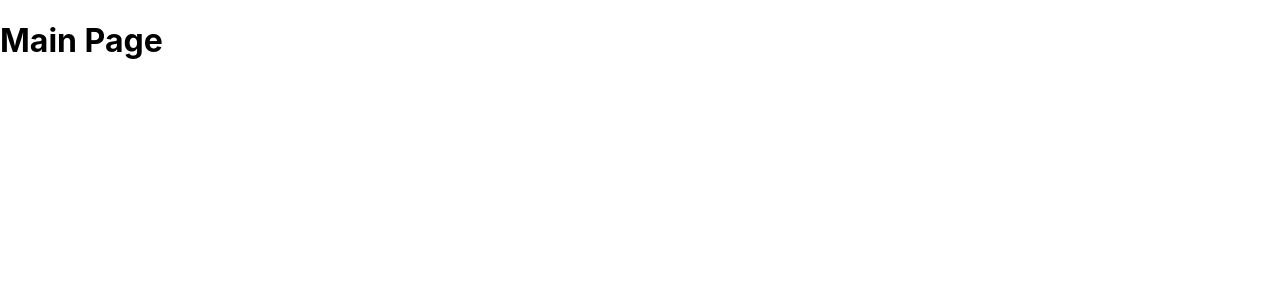
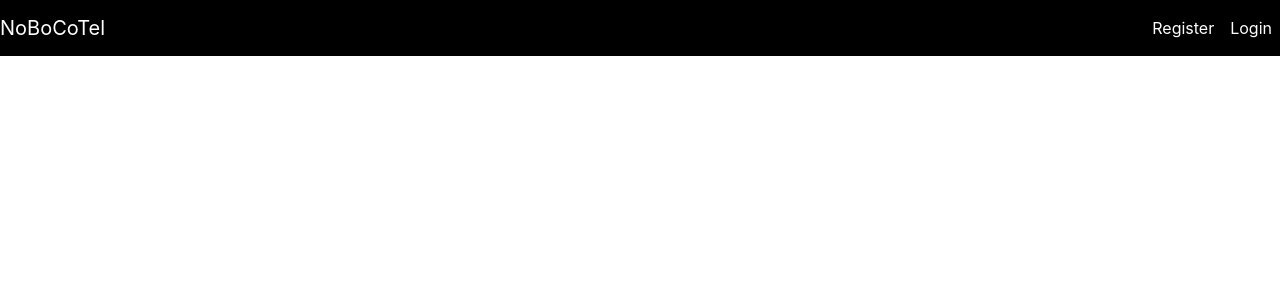
Before and after one commit to Labalbal191/HotelBooking, a React (Create React App) app in the folder client/: page / in a window 1280 px wide. Shown: the top 300 px of the page. Built offline with nearby package versions, Linux system fonts and the light colour scheme.

Commit message:
Imported bootstrap

```diff
--- a/client/public/index.html
+++ b/client/public/index.html
@@ -1,14 +1,12 @@
 <!DOCTYPE html>
 <html lang="en">
+
 <head>
   <meta charset="utf-8" />
   <link rel="icon" href="%PUBLIC_URL%/favicon.ico" />
   <meta name="viewport" content="width=device-width, initial-scale=1" />
   <meta name="theme-color" content="#000000" />
-    <meta
-      name="description"
-      content="Web site created using create-react-app"
-    />
+  <meta name="description" content="Web site created using create-react-app" />
   <link rel="apple-touch-icon" href="%PUBLIC_URL%/logo192.png" />
   <!--
       manifest.json provides metadata used when your web app is installed on a
@@ -24,8 +22,16 @@
       work correctly both with client-side routing and a non-root public URL.
       Learn how to configure a non-root public URL by running `npm run build`.
     -->
-    <title>React App</title>
+  <!-- CSS only -->
+  <link href="https://cdn.jsdelivr.net/npm/bootstrap@5.1.3/dist/css/bootstrap.min.css" rel="stylesheet"
+    integrity="sha384-1BmE4kWBq78iYhFldvKuhfTAU6auU8tT94WrHftjDbrCEXSU1oBoqyl2QvZ6jIW3" crossorigin="anonymous">
+  <!-- JavaScript Bundle with Popper -->
+  <script src="https://cdn.jsdelivr.net/npm/bootstrap@5.1.3/dist/js/bootstrap.bundle.min.js"
+    integrity="sha384-ka7Sk0Gln4gmtz2MlQnikT1wXgYsOg+OMhuP+IlRH9sENBO0LRn5q+8nbTov4+1p"
+    crossorigin="anonymous"></script>
+  <title>NoBoCoTel</title>
 </head>
+
 <body>
   <noscript>You need to enable JavaScript to run this app.</noscript>
   <div id="root"></div>
@@ -40,4 +46,5 @@
       To create a production bundle, use `npm run build` or `yarn build`.
     -->
 </body>
+
 </html>
--- a/client/src/App.js
+++ b/client/src/App.js
@@ -1,8 +1,9 @@
+import Navbar from "./components/Navbar";
 
 function App() {
   return (
     <div>
-        <h1>Main Page</h1>
+      <Navbar/>
     </div>
   );
 }
--- /dev/null
+++ b/client/src/components/Navbar.js
@@ -0,0 +1,30 @@
+import React from 'react'
+
+function Navbar() {
+    return (
+        <div>
+            <nav class="navbar navbar-expand-lg">
+                <a class="navbar-brand" href="/home">NoBoCoTel</a>
+                <button class="navbar-toggler" type="button" data-toggle="collapse" data-target="#navbarNav" aria-controls="navbarNav" aria-expanded="false" aria-label="Toggle navigation">
+                    <span class="navbar-toggler-icon"></span>
+                </button>
+                <div class="collapse navbar-collapse" id="navbarNav">
+                    <ul class="navbar-nav">
+                        <li class="nav-item">
+                            <a class="nav-link" href="/register">
+                                Register
+                            </a>
+                        </li>
+                        <li class="nav-item">
+                            <a class="nav-link" href="/login">
+                                Login
+                            </a>
+                        </li>
+                    </ul>
+                </div>
+            </nav>
+        </div>
+    )
+}
+
+export default Navbar
--- a/client/src/index.css
+++ b/client/src/index.css
@@ -11,3 +11,19 @@
   font-family: source-code-pro, Menlo, Monaco, Consolas, 'Courier New',
     monospace;
 }
+
+.navbar{
+  background-color: black !important;
+}
+.nav-link{
+  color: white !important;
+}
+
+
+.navbar-brand{
+  color: white !important;
+}
+
+.navbar-nav{
+  margin-left: auto !important;
+}
```
Lines whose indentation alone changed are shown as unchanged.
